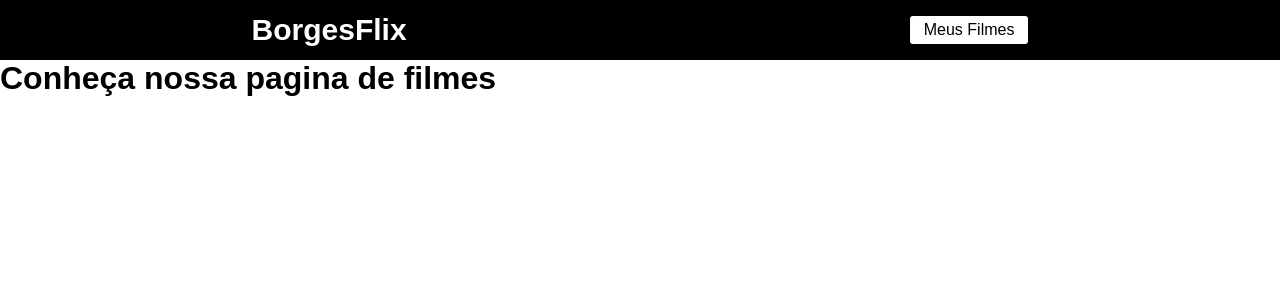
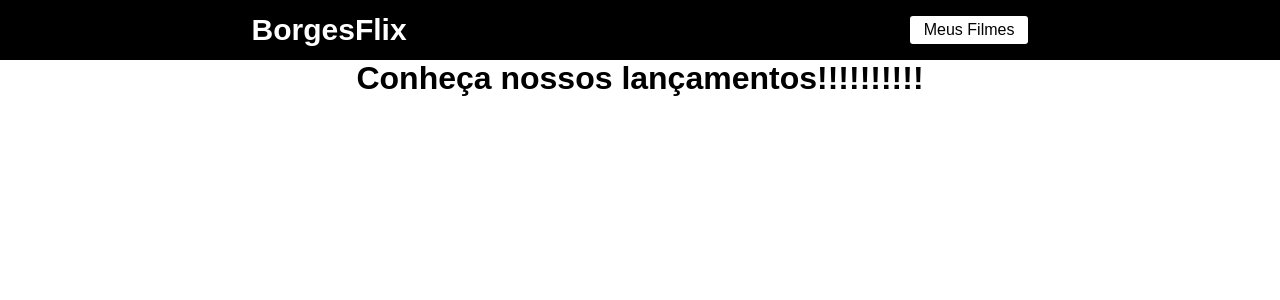
Before and after one commit to BorgesAbraao10/project-movie, a React (Create React App) app: page /filme/1 in a window 1280 px wide. Shown: the top 300 px of the page. Built offline with nearby package versions, Linux system fonts and the light colour scheme.

Commit message:
Last update

```diff
--- /dev/null
+++ b/src/Pages/Erro/erro.css
@@ -0,0 +1,22 @@
+
+.not-found{
+    width: 100%;
+    height: calc(100vh - 60px);
+    display: flex;
+    justify-content: center;
+    align-items: center;
+    flex-direction: column;
+
+}
+
+.not-found h1{
+    font-size: 120px;
+}
+
+.not-found a{
+    text-decoration: none;
+    background-color: #116feb;
+    color: #fff;
+    padding: 10px;
+    margin-top: 14px;
+}
--- a/src/Pages/Erro/index.js
+++ b/src/Pages/Erro/index.js
@@ -1,5 +1,5 @@
 import { Link } from 'react-router-dom';
-
+import './erro.css';
 function Erro(){
     return(
         <div className="not-found">
--- /dev/null
+++ b/src/Pages/Filme/filmes.css
@@ -0,0 +1,8 @@
+
+ h1 {
+
+    display: flex;
+    justify-content: center;
+    align-items: center;
+    flex-direction: column;
+}
--- a/src/Pages/Filme/index.js
+++ b/src/Pages/Filme/index.js
@@ -1,8 +1,9 @@
+import './filmes.css';
 
 function Filme(){
     return(
         <div>
-            <h1>Conheça nossa pagina de filmes</h1>
+            <h1>Conheça nossos lançamentos!!!!!!!!!!</h1>
         </div>
     )
 }
```
